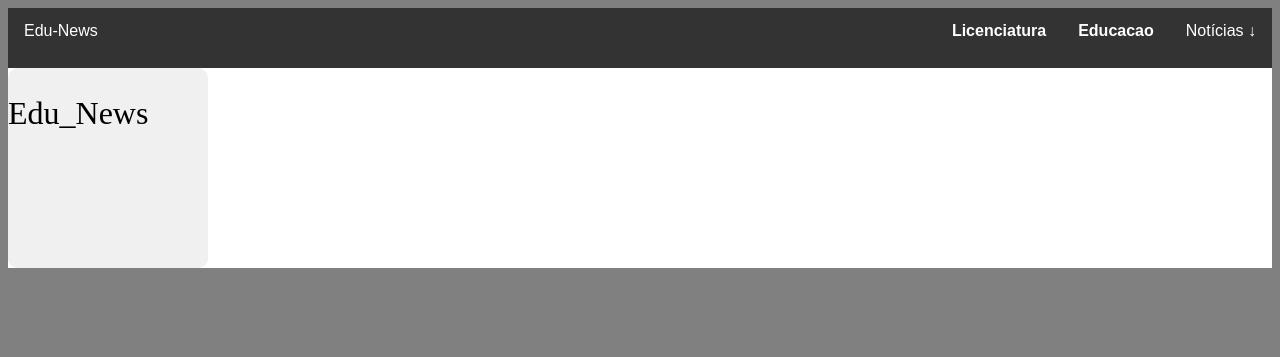
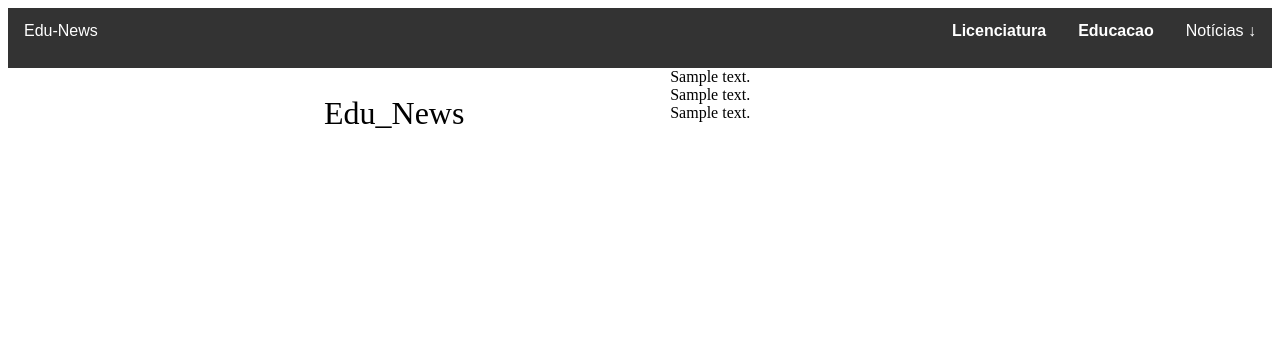
Before and after one commit to DEISI-ULHT-TFC-2023-24/DEISI90-ALQI-DR-tutor-inteligente-para-estudar-interacoes-mediadas-por-algoritmos, a Django app: page / in a window 1280 px wide. Shown: the top 357 px of the page. Run offline with Django 5.2, Linux system fonts and the light colour scheme; tables that the repository leaves empty hold one stand-in row (values such as "Sample post").

Commit message:
updated db

```diff
--- a/news/models.py
+++ b/news/models.py
@@ -1,4 +1,5 @@
 from django.db import models
+from django.db.models import SET_DEFAULT
 
 
 # Create your models here.
@@ -13,7 +14,7 @@ class Source(models.Model):
 
 class Content(models.Model):
     content_id = models.AutoField(primary_key=True)
-    content_source_id = models.IntegerField()
+    content_source_id = models.TextField()
     content_headline = models.TextField(max_length=300)
     content_source = models.TextField(max_length=50)
     content_url = models.TextField(max_length=400)
@@ -37,7 +38,7 @@ class Category(models.Model):
 
 class Thread(models.Model):
     thread_id = models.AutoField(primary_key=True)
-    content_id = models.IntegerField()
+    content_id = models.TextField()
     thread_response = models.TextField(max_length=300)
 
     def __str__(self):
--- a/news/static/css/styles.css
+++ b/news/static/css/styles.css
@@ -1796,9 +1796,13 @@ fieldset[disabled] .button {
   justify-content: center; /* Add this to center the container */
 }
 
+#flex_container1 {
+    flex-direction: row;
+}
+
 .container {
-  width: 200px; /* You can adjust this width as needed */
-  height: 200px; /* You can adjust this height as needed */
+  width: auto; /* You can adjust this width as needed */
+  height: auto; /* You can adjust this height as needed */
   background-color: #f0f0f0;
   border-radius: 10px;
   overflow: hidden;
--- a/news/templates/index.html
+++ b/news/templates/index.html
@@ -11,14 +11,14 @@
 {% block content %}
     <h1 class="text-center">Edu_News</h1>
 
-    <div class="container">
+    <div class="container2">
         {% for x in obj %}
-            <div class="row">
-                <div class="com-lg-5 col-md-5 col-12">
-                    {{ x.name }}
+            <div style="">
+                <div id="">
+                    {{ x.content_headline }}
                 </div>
-                {{ x.data}} <br>
-                {{ x.category }}
+                {{ x.content_category}} <br>
+                {{ x.content_source }}
             </div>
         {% endfor %}
     </div>
--- a/news/templates/layout.html
+++ b/news/templates/layout.html
@@ -1,7 +1,7 @@
 <!DOCTYPE html>
 {% load static %}
 
-<html lang="" style="background:grey">
+<html lang="" style="width: 100%; height: 100%">
 <head>
     <meta charset="UTF-8">
     <title>Edu-News</title>
@@ -16,10 +16,10 @@
 <!-- >
 
 < -->
-<body>
+<body style="">
 <nav class="navbar" style="">
-    <div class="navbar-brand">
-        <a href="/" class="navbar-item" style="float: left">Edu-News</a>
+    <div class="flex-container" id="flex_container1">
+        <a href="/" class="navbar-item" style="float: left;">Edu-News</a>
         <div>
             <div class="dropdown">
                 <button class="dropbtn" onclick="myFunction()">Notícias
@@ -68,8 +68,8 @@
     </div>
 </nav>
 
-<section class="section" style="background: white">
-    <div class="container">
+<section class="section" style="background: white;padding-left: 25%;padding-right: 25%">
+    <div class="container2", style="">
         {% block content %}
         {% endblock %}
     </div>
```
Also changed, not shown: db.sqlite3 (deleted), news/migrations/0001_initial.py, news/migrations/0002_alter_content_content_source_id_and_more.py (added).
